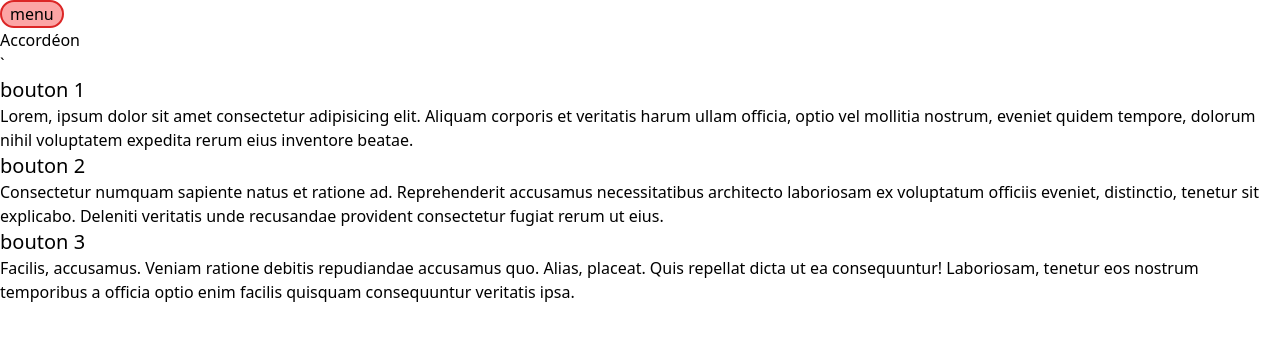
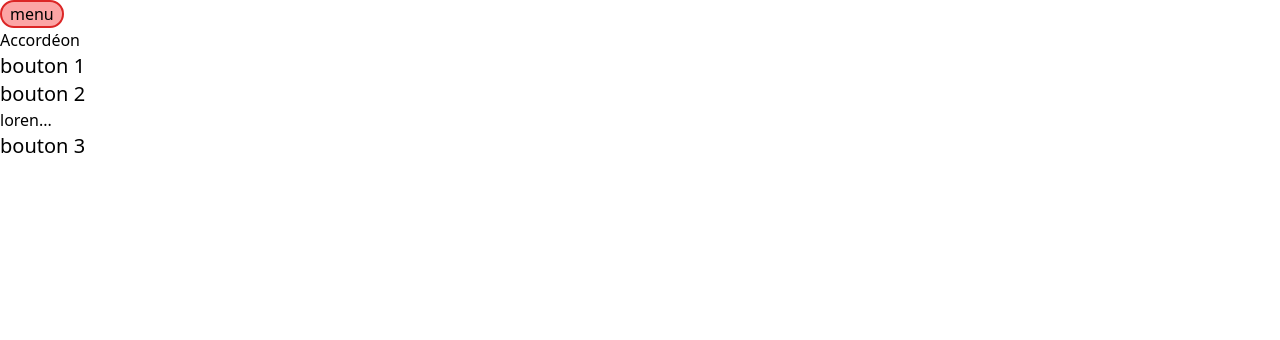
Before and after one commit to MMI-SAE-203/r213-2024-pracht-tp1-Noelie-Talhouarn, a Vue app: page /accordeon in a window 1280 px wide. Both pictures are taken after a click on the button "bouton 2". Shown: the top 340 px of the page. Built offline with nearby package versions, Linux system fonts and the light colour scheme.

Commit message:
ajout d'éléments dans l'HTML

```diff
--- a/src/pages/accordeon.vue
+++ b/src/pages/accordeon.vue
@@ -1,21 +1,21 @@
 <script setup lang="ts">
 import { ref } from 'vue';
-
+const sectionOpen = ref(1)
 
 </script>
 
 <template>
   <h1>Accordéon</h1>
-  `<section>
-    <button class="text-xl">bouton 1</button>
-    <p>Lorem, ipsum dolor sit amet consectetur adipisicing elit. Aliquam corporis et veritatis harum ullam officia, optio vel mollitia nostrum, eveniet quidem tempore, dolorum nihil voluptatem expedita rerum eius inventore beatae.</p>
+  <section>
+    <button class="text-xl" @pointerdown="sectionOpen = 1">bouton 1</button>
+    <p v-show="sectionOpen === 1 ">loren...</p>
   </section>
   <section>
-    <button class="text-xl">bouton 2</button>
-    <p>Consectetur numquam sapiente natus et ratione ad. Reprehenderit accusamus necessitatibus architecto laboriosam ex voluptatum officiis eveniet, distinctio, tenetur sit explicabo. Deleniti veritatis unde recusandae provident consectetur fugiat rerum ut eius.</p>
+    <button class="text-xl" @pointerdown="sectionOpen = 2">bouton 2</button>
+    <p v-show="sectionOpen === 2 ">loren...</p>
   </section>
   <section>
-    <button class="text-xl">bouton 3</button>
-    <p>Facilis, accusamus. Veniam ratione debitis repudiandae accusamus quo. Alias, placeat. Quis repellat dicta ut ea consequuntur! Laboriosam, tenetur eos nostrum temporibus a officia optio enim facilis quisquam consequuntur veritatis ipsa.</p>
+    <button class="text-xl" @pointerdown="sectionOpen = 3">bouton 3</button>
+    <p v-show="sectionOpen === 3 ">loren...</p>
   </section>
 </template>
```
